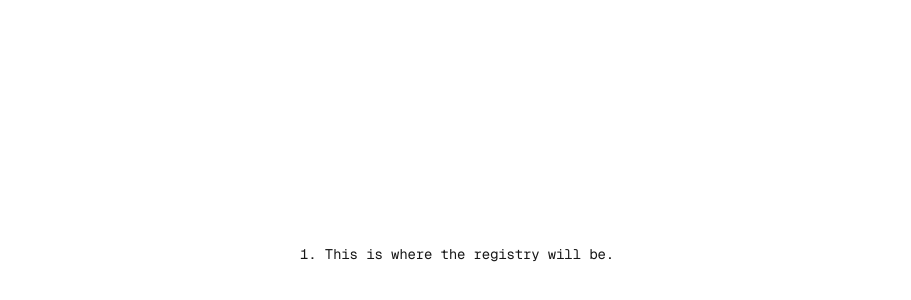
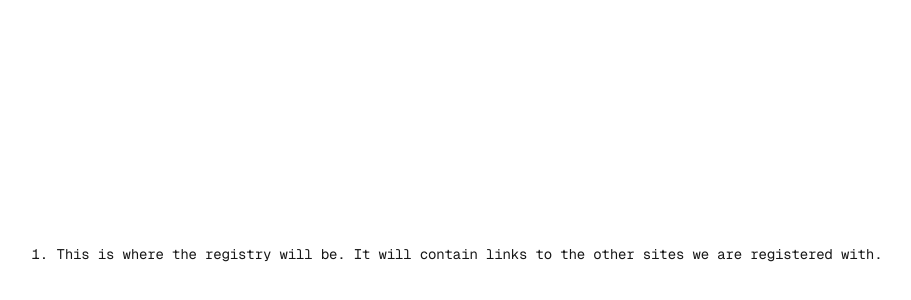
Before and after one commit to megancoden/mackenzie-and-kevin-wedding, a Next.js app: page /registry in a window 1280 px wide. Shown: the part 142-442 px from the top of the page, without its empty margins (183-1094 px from the left). Built offline with nearby package versions, Linux system fonts and the light colour scheme.

Commit message:
add text

```diff
--- a/src/app/registry/page.tsx
+++ b/src/app/registry/page.tsx
@@ -5,6 +5,7 @@ export default function RegistryPage() {
         <ol className="font-mono list-inside list-decimal text-sm/6 text-center sm:text-left">
           <li className="mb-2 tracking-[-.01em]">
             This is where the registry will be.
+            It will contain links to the other sites we are registered with.
           </li>
         </ol>
       </main>
```
